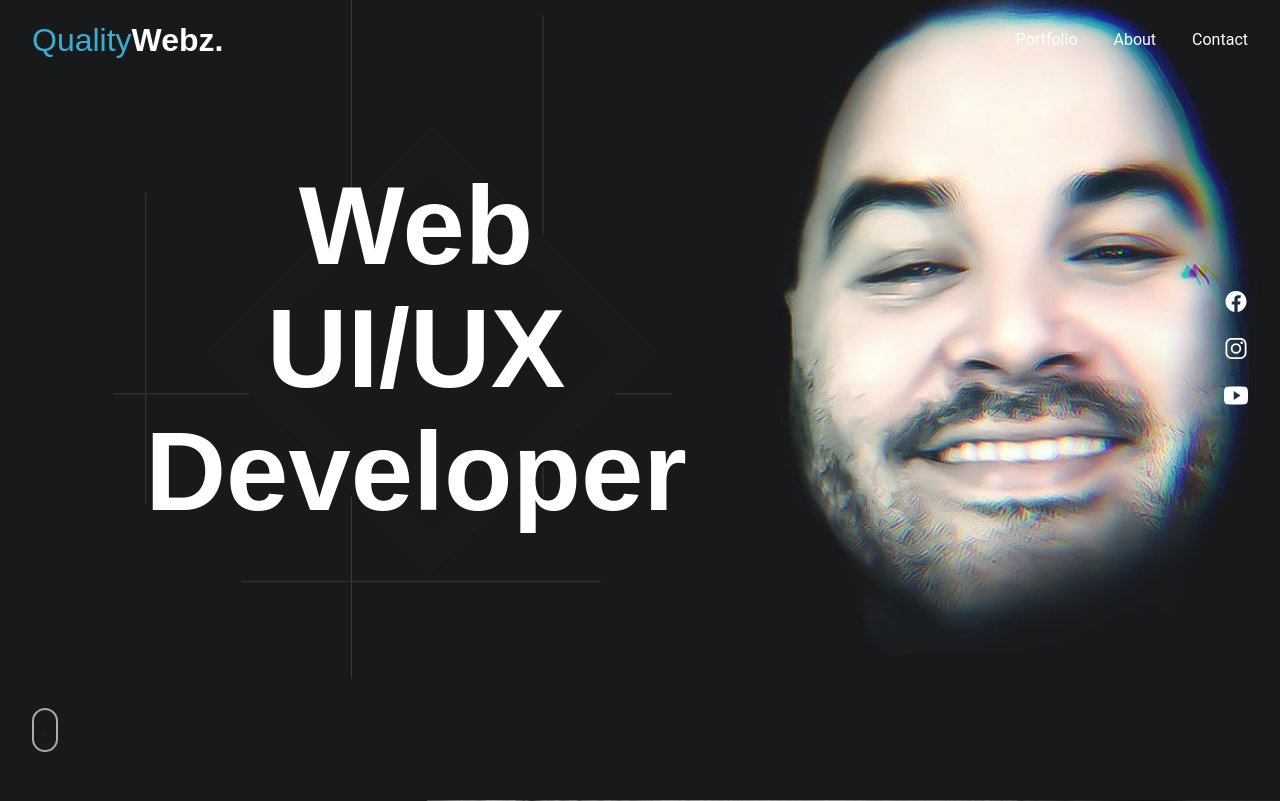
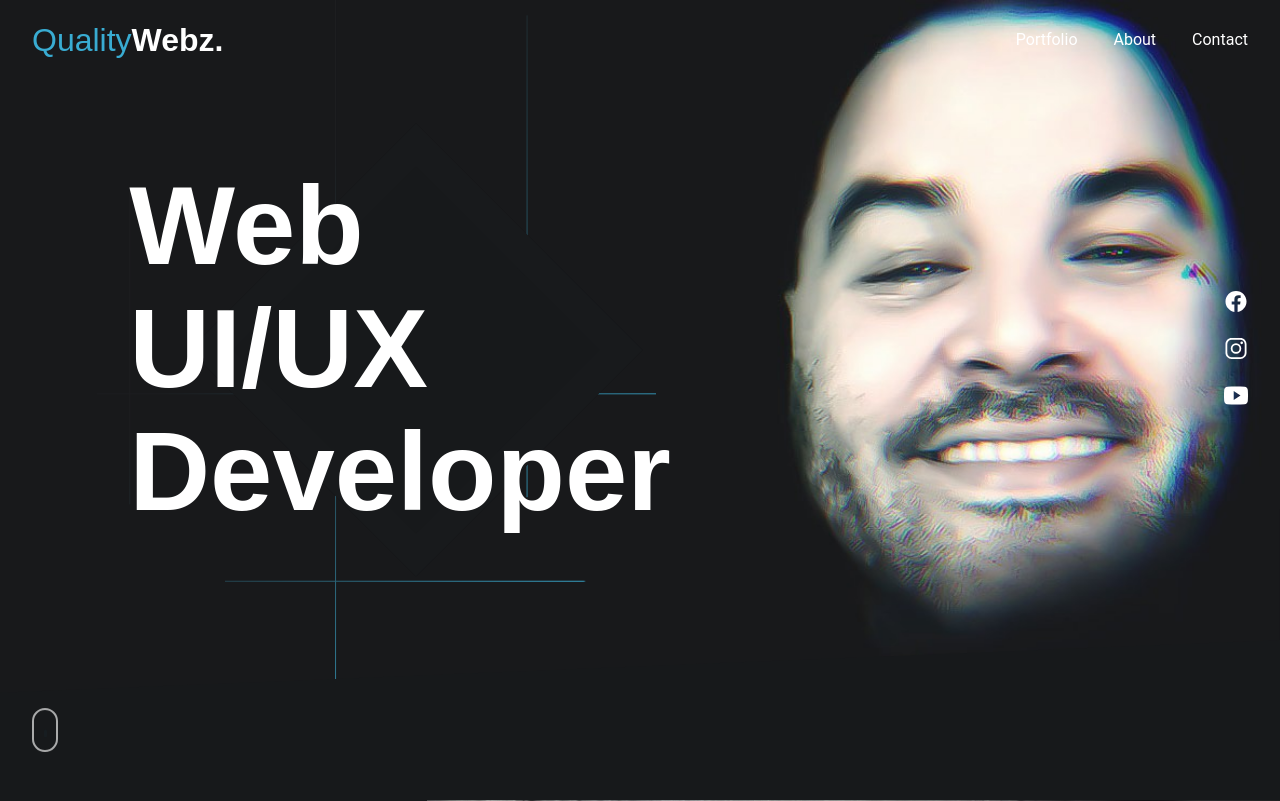
Before and after one commit to Emmanuel787/emmwebzport, a PHP site: page / in a window 1280 px wide. Shown: the top 801 px of the page. Run offline with PHP 8.4, Linux system fonts and the light colour scheme; some libraries are stand-ins or nearby versions; some web fonts are replaced.

Commit message:
add updates

```diff
--- a/sass/config/_config.scss
+++ b/sass/config/_config.scss
@@ -2,8 +2,8 @@
 
 //fonts
 $lust-1: changeling-neo, sans-serif;
-// $lust: changeling-neo-stencil, sans-serif;
-$lust: changeling-neo-inline, sans-serif;
+$lust: changeling-neo-stencil, sans-serif;
+// $lust: changeling-neo-inline, sans-serif;
 
 $content-font: quatro, sans-serif;
 $neuro: neuropol-nova, sans-serif;
@@ -21,11 +21,11 @@
 // $primary-color: #8344cc;
 $secondary-color: #18191b;
 
-$tertiary-color: #39acd2;;
+$tertiary-color: #39acd2;
 $quatenary-color: rgb(196, 78, 78);
 // $quinary-color: ;
 
 // $title-color: ;
 
 $white: #ffffff;
-$darko: #2a2a2a;
+$darko: #17191b;
--- a/sass/pages/about-html/_about-layout.scss
+++ b/sass/pages/about-html/_about-layout.scss
@@ -6,7 +6,7 @@
   background: $primary-color;
 }
 .bg-active-tres{
-  background: #17191b;
+  background: $darko;
 }
 
 //section-uno
--- a/sass/pages/home-html/_home-layout.scss
+++ b/sass/pages/home-html/_home-layout.scss
@@ -16,17 +16,17 @@
 }
 
 //first-section
-.el-first-section{
-  @include col(4/4); margin-right: 0;
-  clip-path: polygon(0 2%, 100% 0, 100% 100%, 0 97%);
-  padding: 16em 2em 14em 2em;
-  background: #252629;
-  overflow: hidden;
-  margin-top: 0;
-  @include responsive(phone){
-    margin-top: -3.5em;
-  }
-}
+// .el-first-section{
+//   @include col(4/4); margin-right: 0;
+//   clip-path: polygon(0 2%, 100% 0, 100% 100%, 0 97%);
+//   padding: 16em 2em 14em 2em;
+//   background: #252629;
+//   overflow: hidden;
+//   margin-top: 0;
+//   @include responsive(phone){
+//     margin-top: -3.5em;
+//   }
+// }
 
 //who-we-are
 .who-we-are-section{
@@ -41,7 +41,7 @@
   @include col(4/4); margin-right: 0;
   clip-path: polygon(0 2%, 100% 0, 100% 100%, 0 97%);
   padding: 10em 0 7em 0;
-  background: #17191b;
+  background: $darko;
   overflow: hidden;
   position: relative;
   z-index: 10;
--- a/sass/pages/home-html/_home-modules.scss
+++ b/sass/pages/home-html/_home-modules.scss
@@ -36,7 +36,7 @@
     width: 0;
     background: url(/resources/img/test-left-bg.png) no-repeat center center;
     background-size: cover;
-    margin-left: 2em;
+    margin-left: 1em;
     min-height: 44em;
     position: relative;
     @include responsive(tab-land){
@@ -82,7 +82,7 @@
       padding: 4em;
       min-width: 25em;
       min-height: 25em;
-      text-align: center;
+      text-align: left;
       display: flex;
       align-items: center;
       justify-content: center;
--- a/sass/pages/home-html/_projectz.scss
+++ b/sass/pages/home-html/_projectz.scss
@@ -22,7 +22,7 @@
       position: relative;
       z-index: 10;
       padding: 1em;
-      background: #202124;
+      background: $darko;
       display: flex;
       align-items: center;
       justify-content: center;
@@ -97,7 +97,7 @@
       @include stack();
       min-height: 20em;
       padding: 1em;
-      background: #202124;
+      background: $darko;
       overflow: hidden;
       display: flex;
       align-items: center;
@@ -129,7 +129,7 @@
       @include stack();
       min-height: 20em;
       padding: 1em;
-      background: #202124;
+      background: $darko;
       overflow: hidden;
       display: flex;
       align-items: center;
@@ -200,13 +200,13 @@
     min-height: 30em;
     padding: 2em;
     overflow: hidden;
-    background: #202124;
+    background: $darko;
 
     @include responsive(tab-port){
       @include stack();
       min-height: 20em;
       padding: 1em;
-      background: #202124;
+      background: $darko;
       overflow: hidden;
       display: flex;
       align-items: center;
--- a/sass/reset/_reset.scss
+++ b/sass/reset/_reset.scss
@@ -57,7 +57,7 @@
 
 body {
   font-family: 'Roboto', sans-serif !important;
-  background: #17191b;
+  background: $darko;
   overflow-x: hidden;
   line-height: 1.5;
   position: relative;
```
Also changed, not shown: dist/css/app.min.css, resources/img/test-left-bg.png, 3 other files.
